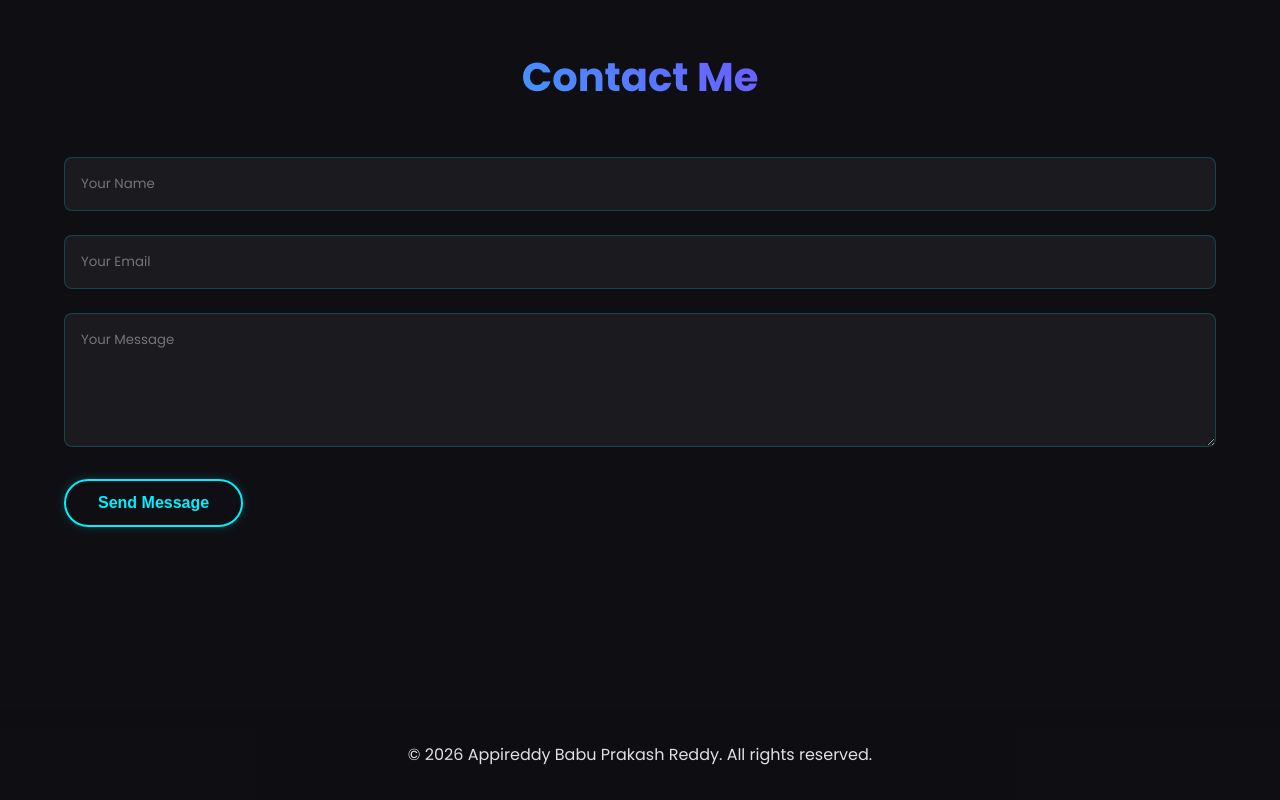
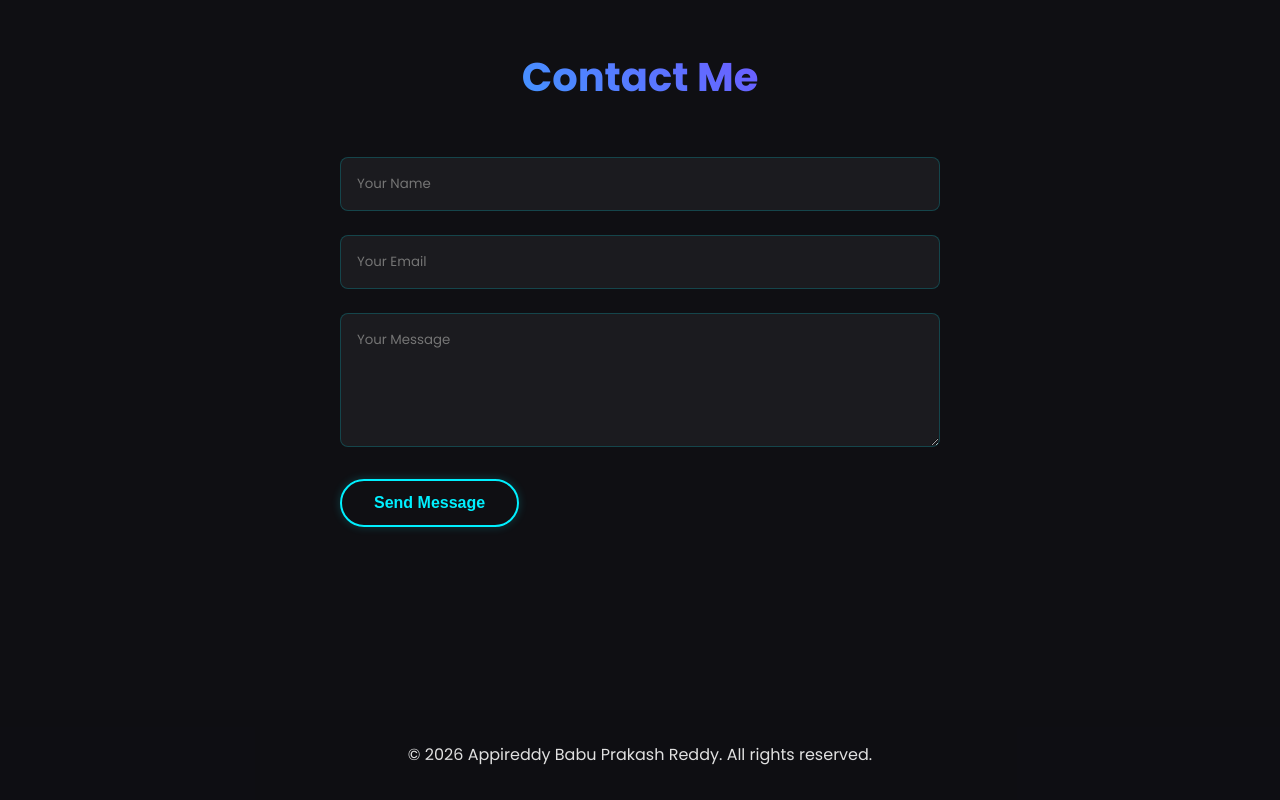
Before and after one commit to BABUPRAKASHREDDYAPPIREDDY/portfolio, a website: page index.html in a window 1280 px wide. Shown: the part 3338-4138 px from the top of the page. Drawn offline with nearby package versions, Linux system fonts and the light colour scheme; no server answers.

Commit message:
Update index.html

```diff
--- a/index.html
+++ b/index.html
@@ -90,7 +90,7 @@
         <!-- Contact Section -->
         <section id="contact" class="section">
             <h2 class="section-title">Contact Me</h2>
-           <form id="contact-form" class="contat-form">
+           <form id="contact-form" class="contact-form">
                 <div class="form-group">
                     <input type="text" id="name" placeholder="Your Name" required>
                 </div>
```
